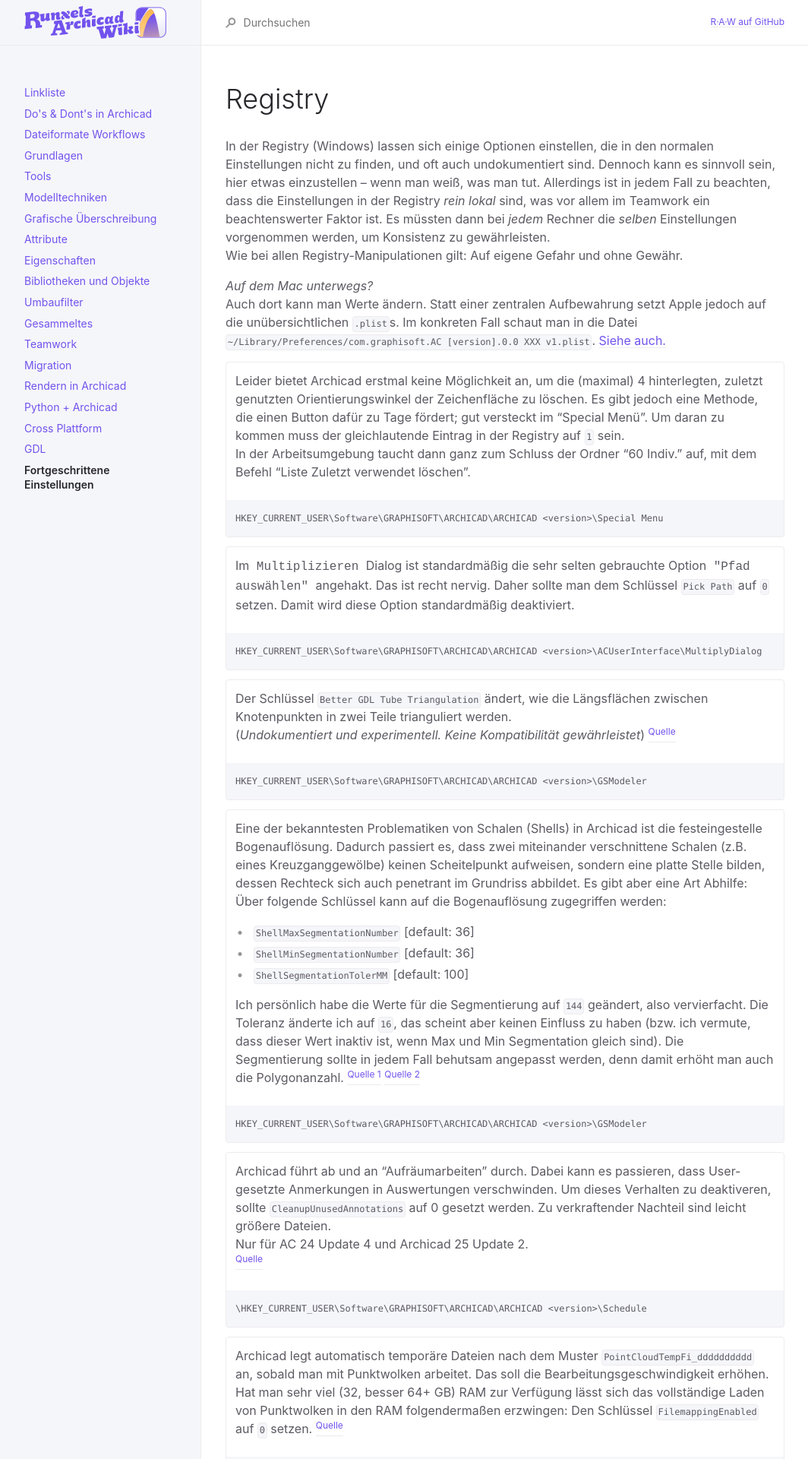
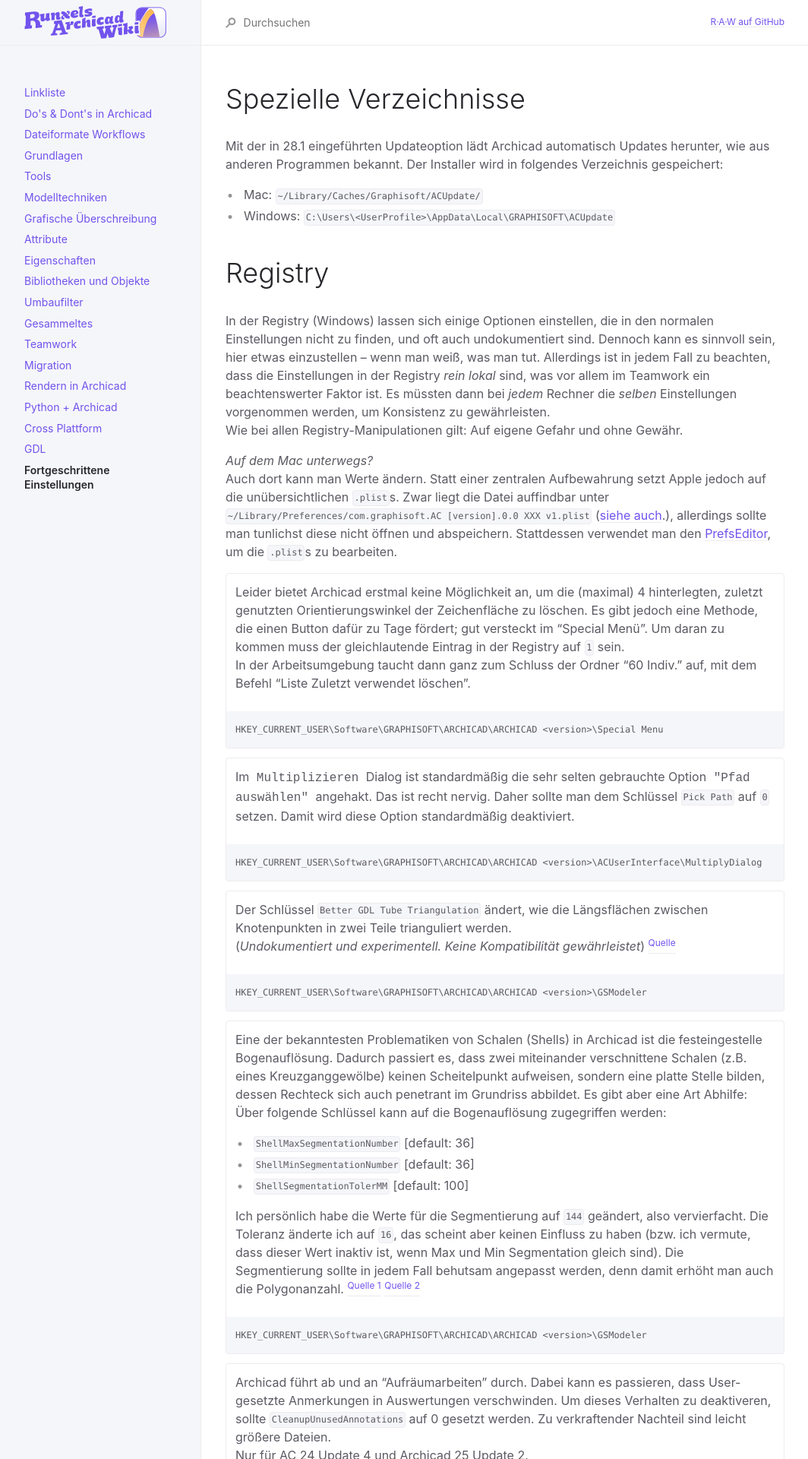
Before and after one commit to runxel/archicad-wiki, a Jekyll site: the page built from _pages/180_Advanced.md, in a window 1280 px wide. Shown: the top 1920 px of the page at 76% size, without its empty margins (107-1171 px from the left). Built offline with Jekyll 4.4.1, drawn with Linux system fonts in a browser that asks for light colours; some of the changed text lies outside the part shown.

Commit message:
Add details on Archicad update directories and registry settings

````diff
--- a/_pages/180_Advanced.md
+++ b/_pages/180_Advanced.md
@@ -5,12 +5,19 @@ permalink: /advanced/
 nav_order: 180
 ---
 
+# Spezielle Verzeichnisse
+Mit der in 28.1 eingeführten Updateoption lädt Archicad automatisch Updates herunter, wie aus anderen Programmen bekannt.
+Der Installer wird in folgendes Verzeichnis gespeichert:
+- Mac: `~/Library/Caches/Graphisoft/ACUpdate/`
+- Windows: `C:\Users\<UserProfile>\AppData\Local\GRAPHISOFT\ACUpdate`
+
+
 # Registry
 In der Registry (Windows) lassen sich einige Optionen einstellen, die in den normalen Einstellungen nicht zu finden, und oft auch undokumentiert sind. Dennoch kann es sinnvoll sein, hier etwas einzustellen – wenn man weiß, was man tut. Allerdings ist in jedem Fall zu beachten, dass die Einstellungen in der Registry _rein lokal_ sind, was vor allem im Teamwork ein beachtenswerter Faktor ist. Es müssten dann bei _jedem_ Rechner die _selben_ Einstellungen vorgenommen werden, um Konsistenz zu gewährleisten.
 Wie bei allen Registry-Manipulationen gilt: Auf eigene Gefahr und ohne Gewähr.
 
 _Auf dem Mac unterwegs?_
-Auch dort kann man Werte ändern. Statt einer zentralen Aufbewahrung setzt Apple jedoch auf die unübersichtlichen `.plist`s. Im konkreten Fall schaut man in die Datei **`~/Library/Preferences/com.graphisoft.AC [version].0.0 XXX v1.plist`**. [Siehe auch.](https://community.graphisoft.com/t5/Installation-update/Altering-ARCHICAD-behavior-Registry-or-Preferences/ta-p/304121)
+Auch dort kann man Werte ändern. Statt einer zentralen Aufbewahrung setzt Apple jedoch auf die unübersichtlichen `.plist`s. Zwar liegt die Datei auffindbar unter `~/Library/Preferences/com.graphisoft.AC [version].0.0 XXX v1.plist` ([siehe auch](https://community.graphisoft.com/t5/Installation-update/Altering-ARCHICAD-behavior-Registry-or-Preferences/ta-p/304121).), allerdings sollte man tunlichst diese nicht öffnen und abspeichern. Stattdessen verwendet man den [PrefsEditor](https://apps.tempel.org/PrefsEditor/), um die `.plist`s zu bearbeiten.
 
 
 <div class="code-example" markdown="1">
@@ -126,6 +133,17 @@ Um Hotlinks separat upzudaten setzt man den Schlüssel `Hotlink Module Update` a
 HKEY_CURRENT_USER\Software\GRAPHISOFT\ARCHICAD\ARCHICAD <version>\Hotlink
 ```
 
+
+<div class="code-example" markdown="1">
+
+Zur Umgehung des Problems einer endlosen Druckerverbindungssuche unter Windows den folgenden Schlüssel von `0` auf `4` setzen.
+[<sup>Quelle</sup>](https://community.graphisoft.com/t5/Installation-update/Please-wait-for-printer-connection-or-cancel-connection/m-p/602067/highlight/true#M36996)
+</div>
+```
+HKEY_CURRENT_USER\SOFTWARE\GRAPHISOFT\Archicad\Archicad <version>\PrintPlot\Discard Print Settings
+```
+
+
 # Extending Archicad
 Es ist möglich seine eigene Dokumentation (z.B. ein BIM-Playbook) und eigene Links zu Hilfen in Archicad unterbringen. Dazu muss im Archicad-Installationsordner ein neuer Unterordner erstellt werden: Für PDFs `Dokumentation2` und für Links zu Onlineinhalten `WWW-Links2`. (Achtung, diese Namen sind lokalisiert. In der Int'l/US Version heißen die Ordner "Documentation2" und "WWWLinks2".)
 Anschließend muss in den Arbeitsumgebungseinstellungen noch der entsprechende Menüeintrag erzeugt werden. Dieser heißt `PDF2`, bzw. `URL2` respektive.
````
